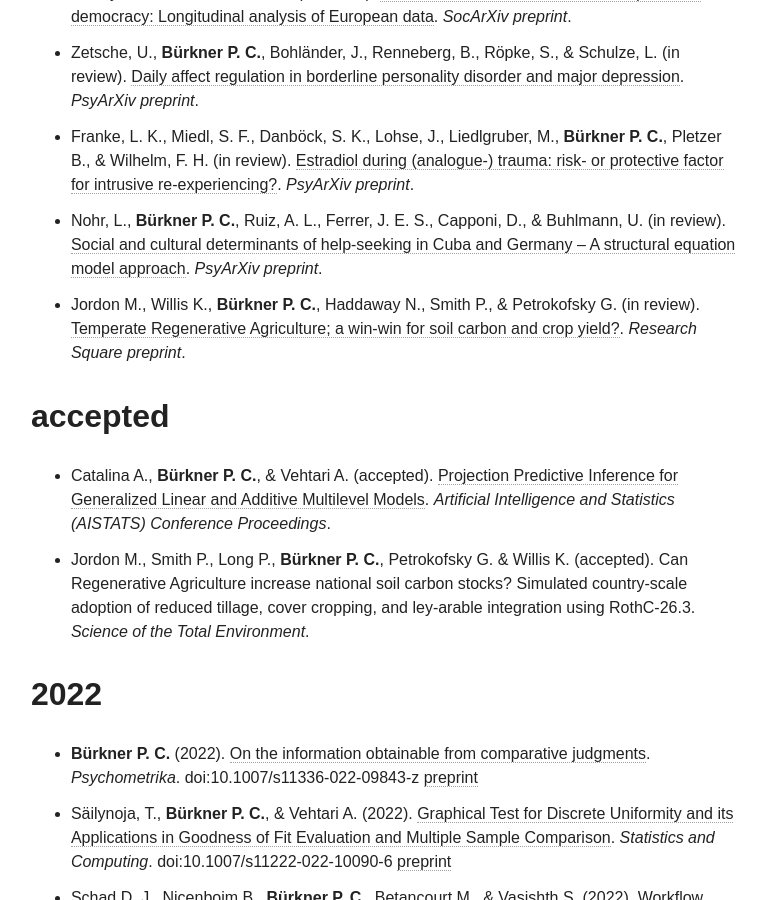
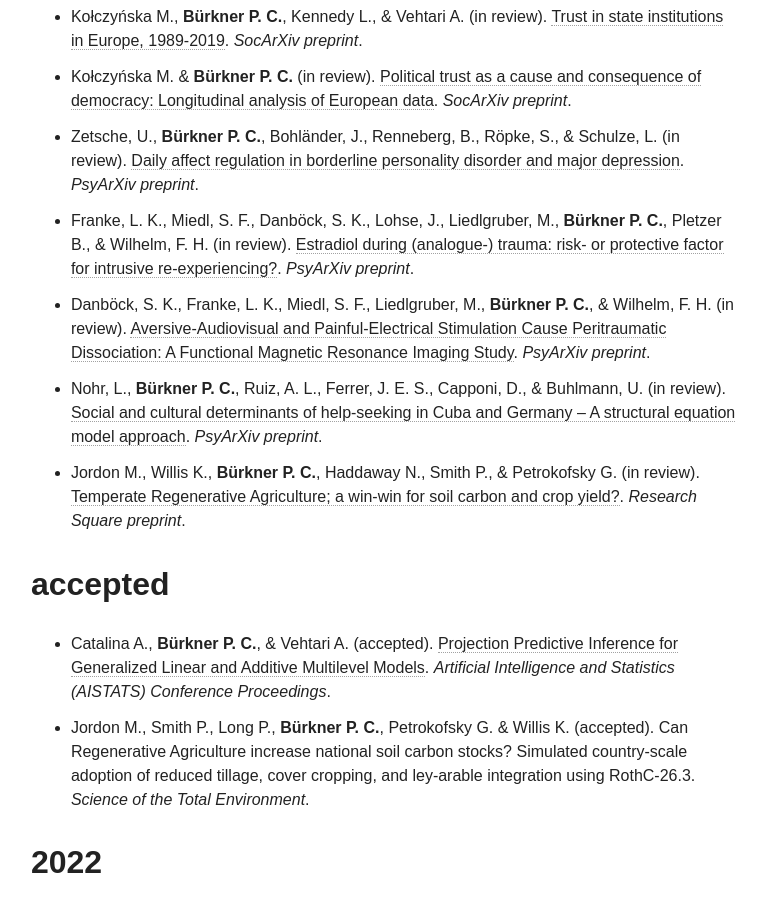
Before and after one commit to paul-buerkner/paul-buerkner.github.io, a Jekyll site: the page built from publications/index.md, in a window 1280 px wide and 900 px high, scrolled down 1541 px. Shown: the whole window, without its empty margins (255-1021 px from the left). Built offline with Jekyll 4.4.1, drawn with Linux system fonts in a browser that asks for light colours; nearby versions of some CDN libraries; some of the changed text lies outside the part shown.

Commit message:
add new preprints

```diff
--- a/publications/index.md
+++ b/publications/index.md
@@ -6,6 +6,7 @@
 
 ## preprints
 
+* **Bürkner P. C.**, Kröker I., Oladyshkin S., & Nowak W. (in review) [The sparse Polynomial Chaos expansion: a fully Bayesian approach with joint priors on the coefficients and global selection of terms](https://arxiv.org/abs/2204.06043). *ArXiv preprint*.
 * Gelman A., Vehtari A., Simpson D., ..., **Bürkner P. C.**, & Modrák M. (in review). [Bayesian Workflow](https://arxiv.org/abs/2011.01808). *ArXiv preprint*.
 * Mikkola P., Martin O., Chandramouli S., ..., **Bürkner P. C.**, & Klami A. (in review). [Prior knowledge elicitation: The past, present, and future](https://arxiv.org/abs/2112.01380). *ArXiv preprint*.
 * Schmitt, M., **Bürkner P. C.**, Köthe U., & Radev S. (in review). [BayesFlow can Reliably Detect Model Misspecification and Posterior Errors in Amortized Bayesian Inference](https://arxiv.org/abs/2112.08866). *ArXiv preprint*.
@@ -22,6 +23,7 @@
 * Kołczyńska M. & **Bürkner P. C.** (in review). [Political trust as a cause and consequence of democracy: Longitudinal analysis of European data](https://osf.io/preprints/socarxiv/79dth/). *SocArXiv preprint*.
 * Zetsche, U., **Bürkner P. C.**, Bohländer, J., Renneberg, B., Röpke, S., & Schulze, L. (in review). [Daily affect regulation in borderline personality disorder and major depression](https://psyarxiv.com/6edcj/). *PsyArXiv preprint*.
 * Franke, L. K., Miedl, S. F., Danböck, S. K., Lohse, J., Liedlgruber, M., **Bürkner P. C.**, Pletzer B., & Wilhelm, F. H. (in review). [Estradiol during (analogue-) trauma: risk- or protective factor for intrusive re-experiencing?](https://psyarxiv.com/6rk8c/). *PsyArXiv preprint*.
+* Danböck, S. K., Franke, L. K., Miedl, S. F., Liedlgruber, M., **Bürkner P. C.**, & Wilhelm, F. H. (in review). [Aversive-Audiovisual and Painful-Electrical Stimulation Cause Peritraumatic Dissociation: A Functional Magnetic Resonance Imaging Study](https://psyarxiv.com/tgc7m/). *PsyArXiv preprint*.
 * Nohr, L., **Bürkner P. C.**, Ruiz, A. L., Ferrer, J. E. S., Capponi, D., & Buhlmann, U. (in review). [Social and cultural determinants of help-seeking in Cuba and Germany – A structural equation model approach](https://psyarxiv.com/5tqwv/). *PsyArXiv preprint*.
 * Jordon M., Willis K., **Bürkner P. C.**, Haddaway N., Smith P., & Petrokofsky G. (in review). [Temperate Regenerative Agriculture; a win-win for soil carbon and crop yield?](https://www.researchsquare.com/article/rs-1064515/v1). *Research Square preprint*.
 
```
